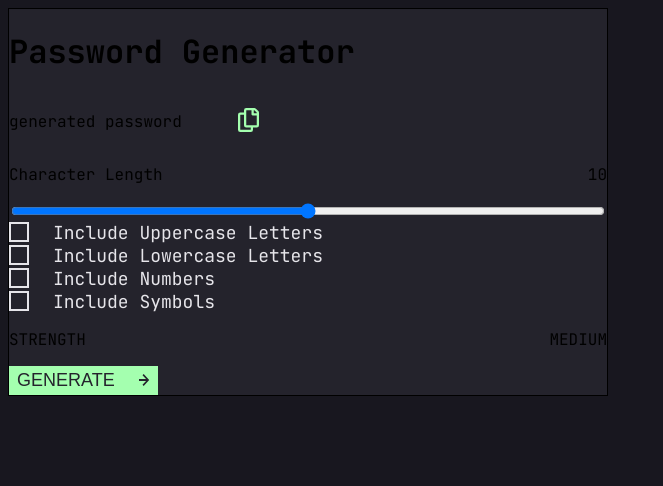
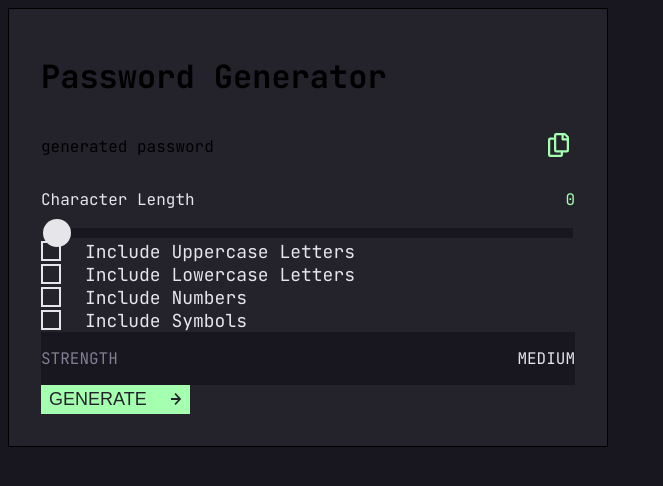
Before and after one commit to fredrikb12/password-generator, a React (Create React App) app: page / in a window 1280 px wide. Shown: the top 486 px of the page, without its empty margins (0-663 px from the left). Built offline with nearby package versions, Linux system fonts and the light colour scheme.

Commit message:
Create strength meter component and length components with basic styling

```diff
--- /dev/null
+++ b/src/components/CharacterLength/CharacterLength.js
@@ -0,0 +1,26 @@
+import { StyledCharacterLength } from "./CharacterLength.styled";
+
+function CharacterLength({ length, setLength }) {
+  function handleChange(e) {
+    setLength(e.target.value);
+  }
+
+  return (
+    <StyledCharacterLength>
+      <div>
+        <p>Character Length</p>
+        <p className="green">{length}</p>
+      </div>
+      <input
+        type="range"
+        default="0"
+        value={length}
+        min="0"
+        max="20"
+        onChange={handleChange}
+      />
+    </StyledCharacterLength>
+  );
+}
+
+export default CharacterLength;
--- /dev/null
+++ b/src/components/CharacterLength/CharacterLength.styled.js
@@ -0,0 +1,36 @@
+import styled from "styled-components";
+
+export const StyledCharacterLength = styled.div`
+  display: flex;
+  flex-direction: column;
+  color: ${({ theme }) => theme.colors.dimWhite};
+
+  .green {
+    color: ${({ theme }) => theme.colors.neonGreen};
+  }
+
+  div {
+    display: flex;
+    justify-content: space-between;
+  }
+
+  input[type="range"] {
+    appearance: none;
+    background-color: ${({ theme }) => theme.colors.veryDarkGrey};
+    height: 10px;
+  }
+
+  input[type="range"]::-webkit-slider-thumb {
+    appearance: none;
+    border: 2px solid transparent;
+    background: ${({ theme }) => theme.colors.dimWhite};
+    height: 28px;
+    width: 28px;
+    border-radius: 50%;
+  }
+
+  input[type="range"]::-webkit-slider-thumb:hover {
+    border: 2px solid ${({ theme }) => theme.colors.neonGreen};
+    background: ${({ theme }) => theme.colors.veryDarkGrey};
+  }
+`;
--- a/src/components/PasswordGenerator.js
+++ b/src/components/PasswordGenerator.js
@@ -4,24 +4,35 @@ import arrow from "../assets/images/icon-arrow-right.svg";
 import CheckboxItem from "./CheckboxItem/CheckboxItem";
 import Icon from "./Icon/Icon";
 import GenerateButton from "./GenerateButton/GenerateButton";
+import StrengthMeter from "./StrengthMeter/StrengthMeter";
+import CharacterLength from "./CharacterLength/CharacterLength";
 
 function PasswordGenerator() {
   const [useUppercase, setUseUppercase] = useState(false);
   const [useLowercase, setUseLowercase] = useState(false);
   const [useNumbers, setUseNumbers] = useState(false);
   const [useSymbols, setUseSymbols] = useState(false);
+  const [password, setPassword] = useState("");
+  const [length, setLength] = useState(0);
 
   return (
     <main
       style={{
         maxWidth: "600px",
         border: "1px solid black",
+        padding: "25px 32px 32px",
         backgroundColor: "#24232c",
       }}
     >
       <h1>Password Generator</h1>
 
-      <div style={{ display: "flex", gap: "50px" }}>
+      <div
+        style={{
+          display: "flex",
+          justifyContent: "space-between",
+          backgroundColor: "#24232c",
+        }}
+      >
         <p>generated password</p>
         <button
           style={{ border: "none", backgroundColor: "transparent" }}
@@ -31,14 +42,16 @@ function PasswordGenerator() {
         </button>
       </div>
 
-      <div style={{ display: "flex", flexDirection: "column" }}>
-        <div style={{ display: "flex", justifyContent: "space-between" }}>
-          <p>Character Length</p>
-          <p>10</p>
-        </div>
-        <input type="range" />
-      </div>
-
+      <div
+        style={{
+          backgroundColor: "#24232c",
+        }}
+      >
+        <CharacterLength
+          password={password}
+          length={length}
+          setLength={setLength}
+        />
         <div>
           <CheckboxItem
             checked={useUppercase}
@@ -61,12 +74,9 @@ function PasswordGenerator() {
             text={"Include Symbols"}
           />
         </div>
-
-      <div style={{ display: "flex", justifyContent: "space-between" }}>
-        <p>STRENGTH</p>
-        <p>MEDIUM</p>
+        <StrengthMeter />
+        <GenerateButton src={arrow} alt="arrow" type="arrow" />
       </div>
-      <GenerateButton src={arrow} alt="arrow" type="arrow" />
     </main>
   );
 }
--- /dev/null
+++ b/src/components/StrengthMeter/StrengthMeter.js
@@ -0,0 +1,12 @@
+import { StyledStrengthMeter } from "./StrengthMeter.styled";
+
+function StrengthMeter({ password }) {
+  return (
+    <StyledStrengthMeter>
+      <p>STRENGTH</p>
+      <p>MEDIUM</p>
+    </StyledStrengthMeter>
+  );
+}
+
+export default StrengthMeter;
--- /dev/null
+++ b/src/components/StrengthMeter/StrengthMeter.styled.js
@@ -0,0 +1,15 @@
+import styled from "styled-components";
+
+export const StyledStrengthMeter = styled.div`
+  display: flex;
+  justify-content: space-between;
+  background-color: ${({ theme }) => theme.colors.veryDarkGrey};
+
+  p:nth-child(odd) {
+    color: ${({ theme }) => theme.colors.grey};
+  }
+
+  p:nth-child(even) {
+    color: ${({ theme }) => theme.colors.dimWhite};
+  }
+`;
```
Lines whose indentation alone changed are shown as unchanged.
